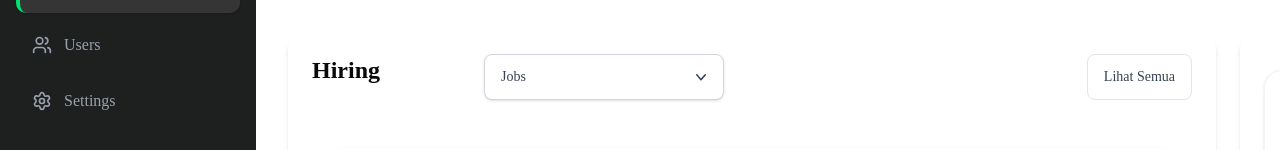
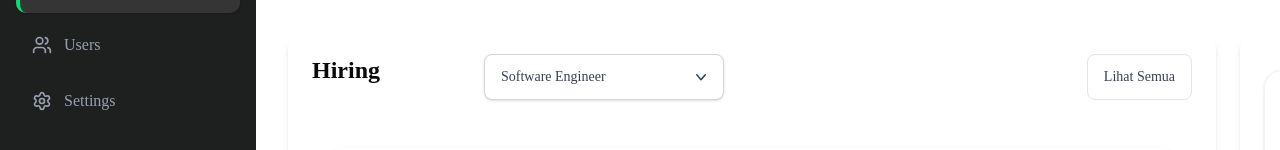
Before and after one commit to AmarMsd/dashboard-next-js, a Next.js app: page / in a window 1280 px wide. Shown: the part 140-290 px from the top of the page. Built offline with nearby package versions, Linux system fonts and the light colour scheme.

Commit message:
refactor: updated inline text placeholder

```diff
--- a/src/components/DropDownJobs/DropDownJobs.jsx
+++ b/src/components/DropDownJobs/DropDownJobs.jsx
@@ -11,7 +11,7 @@ export default function DropDownJobs() {
                 onClick={toggleDropdown}
                 className="flex justify-between w-full rounded-md border border-gray-300 shadow-sm px-4 py-3 bg-white text-sm font-medium text-gray-700 cursor-pointer hover:bg-gray-50 focus:outline-none focus:ring-2 focus:ring-offset-2 focus:ring-indigo-500"
             >
-                Jobs
+                Software Engineer
                 <svg className="-mr-1 ml-2 h-5 w-5" xmlns="http://www.w3.org/2000/svg" viewBox="0 0 20 20" fill="currentColor" aria-hidden="true">
                     <path fillRule="evenodd" d="M5.23 7.21a.75.75 0 011.06.02L10 11.584l3.71-4.353a.75.75 0 111.14.976l-4.25 5a.75.75 0 01-1.14 0l-4.25-5a.75.75 0 01.02-1.06z" clipRule="evenodd" />
                 </svg>
```
